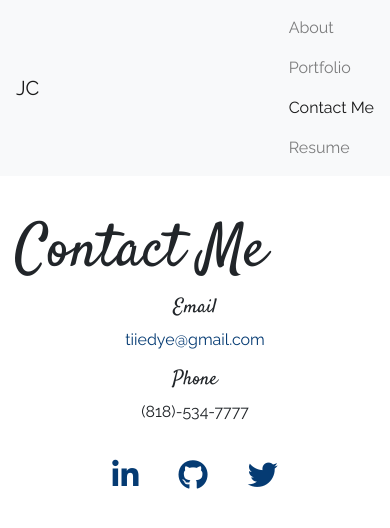
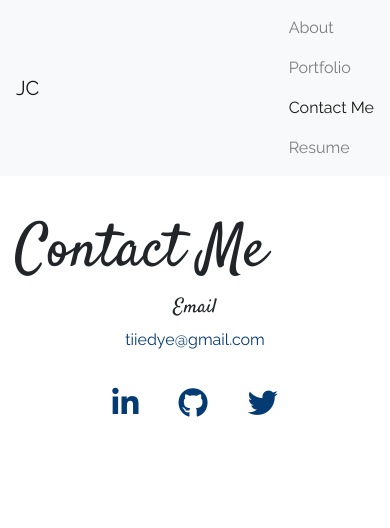
Before and after one commit to tiiedye/React-Portfolio, a React (Create React App) app: page /contact in a window 390 px wide. Shown: the top 528 px of the page. Built offline with nearby package versions, Linux system fonts and the light colour scheme; the HTML template or start-up script is replaced by a standard one.

Commit message:
removing phone

```diff
--- a/src/App.js
+++ b/src/App.js
@@ -1,4 +1,4 @@
-import React from 'react';
+import React from "react";
 import { BrowserRouter as Router, Route } from "react-router-dom";
 import "./App.css";
 import Wrapper from "./components/Wrapper/Wrapper";
@@ -7,22 +7,23 @@ import Hero from "./components/Hero/Hero";
 import About from "./pages/About";
 import Portfolio from "./pages/Portfolio";
 import Contact from "./pages/Contact";
-import Resume from "./pages/Resume"
+import Resume from "./pages/Resume";
+import { AnimatePresence } from "framer-motion";
 
 function App() {
   return (
-    <Router>
-      <div>
-        <Navbar />
-        <Wrapper>
+    <AnimatePresence exitBeforeEnter>
+      <Router>
+        <div>
+          <Navbar />
           <Route exact path="/React-Portfolio" component={Hero} />
           <Route exact path="/about" component={About} />
           <Route exact path="/portfolio" component={Portfolio} />
           <Route exact path="/contact" component={Contact} />
           <Route exact path="/resume" component={Resume} />
-        </Wrapper>
-      </div>
-    </Router>
+        </div>
+      </Router>
+    </AnimatePresence>
   );
 }
 
--- a/src/components/Hero/Hero.js
+++ b/src/components/Hero/Hero.js
@@ -1,10 +1,16 @@
 import React from "react";
 import { Link } from "react-router-dom";
 import "./Hero.css";
+import { motion } from "framer-motion";
 
 function Hero() {
   return (
-        <div className="hero text-center">
+    <motion.div
+      className="hero text-center"
+      initial={{ opacity: 0 }}
+      animate={{ opacity: 1, transition: { duration: 0.5 } }}
+      exit={{ opacity: 0, transition: {duration: .8}}}
+    >
       <h1>Julia "Jace" Clements</h1>
       <h2>Full-Stack Developer</h2>
 
@@ -17,12 +23,30 @@ function Hero() {
       </p>
 
       <p>
-                <a href="https://www.linkedin.com/in/julia-jace-clements/" target="_blank" rel="noopener noreferrer"><i className="fab fa-linkedin-in icon"></i></a>
-                <a href="https://github.com/tiiedye" target="_blank" rel="noopener noreferrer"><i className="fab fa-github icon"></i></a>
-                <a href="https://twitter.com/tiiedye_" target="_blank" rel="noopener noreferrer"><i className="fab fa-twitter icon"></i></a>
+        <a
+          href="https://www.linkedin.com/in/julia-jace-clements/"
+          target="_blank"
+          rel="noopener noreferrer"
+        >
+          <i className="fab fa-linkedin-in icon"></i>
+        </a>
+        <a
+          href="https://github.com/tiiedye"
+          target="_blank"
+          rel="noopener noreferrer"
+        >
+          <i className="fab fa-github icon"></i>
+        </a>
+        <a
+          href="https://twitter.com/tiiedye_"
+          target="_blank"
+          rel="noopener noreferrer"
+        >
+          <i className="fab fa-twitter icon"></i>
+        </a>
       </p>
-        </div>
-    )
+    </motion.div>
+  );
 }
 
 export default Hero;
--- a/src/pages/Contact.js
+++ b/src/pages/Contact.js
@@ -13,10 +13,6 @@ function Contact() {
                 tiiedye@gmail.com
             </a>
           </p>
-          <p>
-            <h5>Phone</h5>
-            (818)-534-7777
-          </p>
 
           <p>
             <a href="https://www.linkedin.com/in/julia-jace-clements/" target="_blank" rel="noopener noreferrer"><i className="fab fa-linkedin-in iconC"></i></a>
```
Lines whose indentation alone changed are shown as unchanged.
